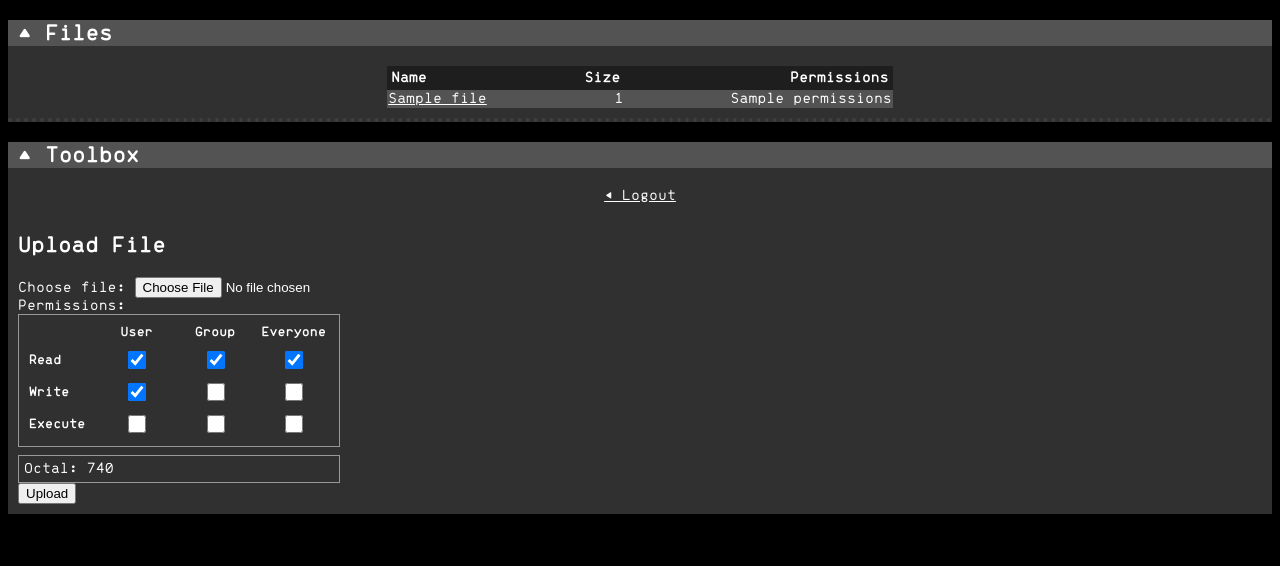
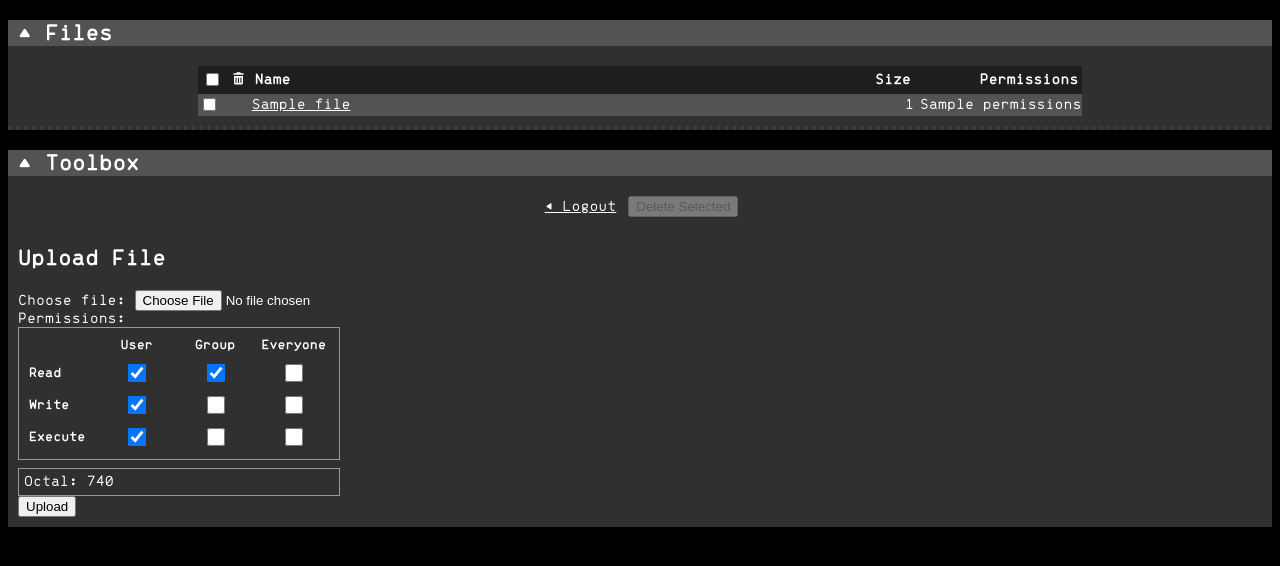
Before and after one commit to hmg3f/aos-nas-web, a Python web app: template app/templates/file-viewer.html in a window 1280 px wide. Shown: the top 566 px of the page. Run offline with Jinja, Linux system fonts and the light colour scheme; the template is opened without the code that fills it: most values are stand-ins (such as "Sample title", 1, 10 or a date in 2020).

Commit message:
add deletion ui
added deletion option to file viewer. support for deleting multiple files at
once was also added.

```diff
--- a/app/module/metadata.py
+++ b/app/module/metadata.py
@@ -22,7 +22,7 @@ class UserMetadata:
         conn.commit()
         conn.close()
 
-    def add_file(self, filename, size, permissions='-rwxr-----', file_hash=None):
+    def add_file(self, filename, size, permissions=740, file_hash=None):
         conn = sqlite3.connect(self.db_path)
         conn.execute('''
             INSERT OR REPLACE INTO files (filename, size, permissions, file_hash)
--- a/app/static/css/style.css
+++ b/app/static/css/style.css
@@ -119,7 +119,7 @@ body {
 }
 
 #file-view table {
-    width: 40%;
+    width: 70%;
     border: none;
     border-collapse: collapse;
     border-spacing: 0;
@@ -133,14 +133,16 @@ body {
 }
 
 #file-view table th:nth-child(1),
-#file-view table td:nth-child(1) {
+#file-view table td:nth-child(1),
+#file-view table th:nth-child(2),
+#file-view table td:nth-child(2) {
     text-align: left;
 }
 
-#file-view table th:nth-child(2),
 #file-view table th:nth-child(3),
-#file-view table td:nth-child(2),
-#file-view table td:nth-child(3) {
+#file-view table th:nth-child(4),
+#file-view table td:nth-child(3),
+#file-view table td:nth-child(4) {
     text-align: right;
 }
 
--- /dev/null
+++ b/app/static/js/file-delete.js
@@ -0,0 +1,74 @@
+document.addEventListener('DOMContentLoaded', function () {
+    const selectAllCheckbox = document.getElementById('select-all');
+    const deleteButton = document.getElementById('delete-button');
+    const fileCheckboxes = document.querySelectorAll('.file-checkbox');
+
+    // select or deselect all checkboxes
+    selectAllCheckbox.addEventListener('change', function () {
+	const isChecked = selectAllCheckbox.checked;
+	fileCheckboxes.forEach(checkbox => {
+            checkbox.checked = isChecked;
+	});
+	toggleDeleteButton();
+    });
+
+    // enable/disable the delete button based on checkbox selection
+    fileCheckboxes.forEach(checkbox => {
+	checkbox.addEventListener('change', toggleDeleteButton);
+    });
+
+    // delete selected files when button is clicked
+    deleteButton.addEventListener('click', function () {
+	const selectedFiles = [];
+
+	fileCheckboxes.forEach(checkbox => {
+            if (checkbox.checked) {
+		selectedFiles.push(checkbox.getAttribute('data-filename'));
+            }
+	});
+
+	if (selectedFiles.length === 0) {
+            alert("No files selected for deletion.");
+            return;
+	}
+
+	// confirmation
+	const confirmDelete = confirm(`Are you sure you want to delete ${selectedFiles.length} file(s)?`);
+	if (!confirmDelete) {
+            return;
+	}
+
+	// send DELETE request to the server
+	fetch('/store/delete-multiple', {
+            method: 'DELETE',
+            headers: {
+		'Content-Type': 'application/json',
+            },
+            body: JSON.stringify({ files: selectedFiles }),
+            credentials: 'same-origin'
+	})
+	    .then(response => {
+		if (response.ok) {
+		    alert('Selected files deleted successfully');
+		    toggleDeleteButton();
+
+		    // reload window
+		    setTimeout(() => {
+			window.location.reload();
+		    }, 2000);
+		} else {
+		    alert('Error deleting files');
+		}
+	    })
+	    .catch(error => {
+		console.error('Error:', error);
+		alert('Error deleting files');
+	    });
+    });
+
+    // enable/disable delete button based on checkbox selection
+    function toggleDeleteButton() {
+	const anyChecked = Array.from(fileCheckboxes).some(checkbox => checkbox.checked);
+	deleteButton.disabled = !anyChecked;
+    }
+});
--- a/app/templates/file-viewer.html
+++ b/app/templates/file-viewer.html
@@ -9,7 +9,11 @@
   <table>
     <thead>
       <tr>
-	<th>Name</th>
+	<th>
+          <input type="checkbox" id="select-all">
+	  <img src="{{ url_for('static', filename='asset/trash-can.svg') }}" alt="Delete" width="15px" height="15px">
+        </th>
+	<th style="width: 70%;">Name</th>
 	<th>Size</th>
 	<th>Permissions</th>
       </tr>
@@ -17,6 +21,9 @@
     <tbody>
       {% for name, size, permissions in file_list %}
       <tr>
+	<td>
+	  <input type="checkbox" class="file-checkbox" data-filename="{{ name }}">
+	</td>
 	<td>
 	  <a href="" class="overflow-hidden">
 	    {{ name }}
@@ -35,6 +42,7 @@
 
   <div class="controls">
     <a href="{{url_for('logout')}}">◀ Logout</a>
+    <button id="delete-button" disabled>Delete Selected</button>
   </div>
 
   <section id="file-upload" class="subpanel">
@@ -56,7 +64,7 @@
           <div class="perm-label">Read</div>
           <input type="checkbox" name="perm_user_read" checked>
           <input type="checkbox" name="perm_group_read" checked>
-          <input type="checkbox" name="perm_everyone_read" checked>
+          <input type="checkbox" name="perm_everyone_read">
 
           <div class="perm-label">Write</div>
           <input type="checkbox" name="perm_user_write" checked>
@@ -64,7 +72,7 @@
           <input type="checkbox" name="perm_everyone_write">
 
           <div class="perm-label">Execute</div>
-          <input type="checkbox" name="perm_user_execute">
+          <input type="checkbox" name="perm_user_execute" checked>
           <input type="checkbox" name="perm_group_execute">
 	  <input type="checkbox" name="perm_everyone_execute">
 	</div>
@@ -84,4 +92,5 @@
 
 {% block scripts %}
 <script src="{{ url_for('static', filename='js/upload-handler.js') }}"></script>
+<script src="{{ url_for('static', filename='js/file-delete.js') }}"></script>
 {% endblock %}
```
Also changed, not shown: app/module/datastore.py (+18 -2 lines), app/static/asset/trash-can.svg (added).
